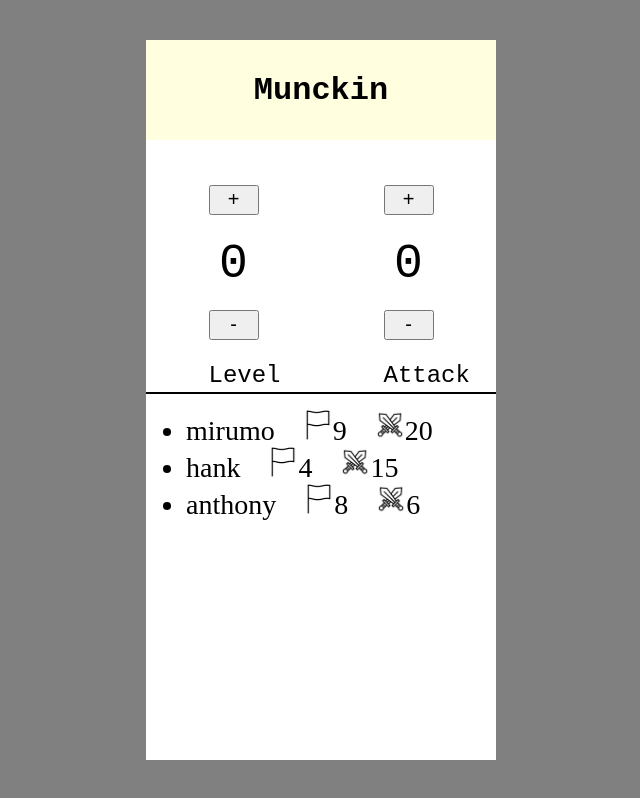
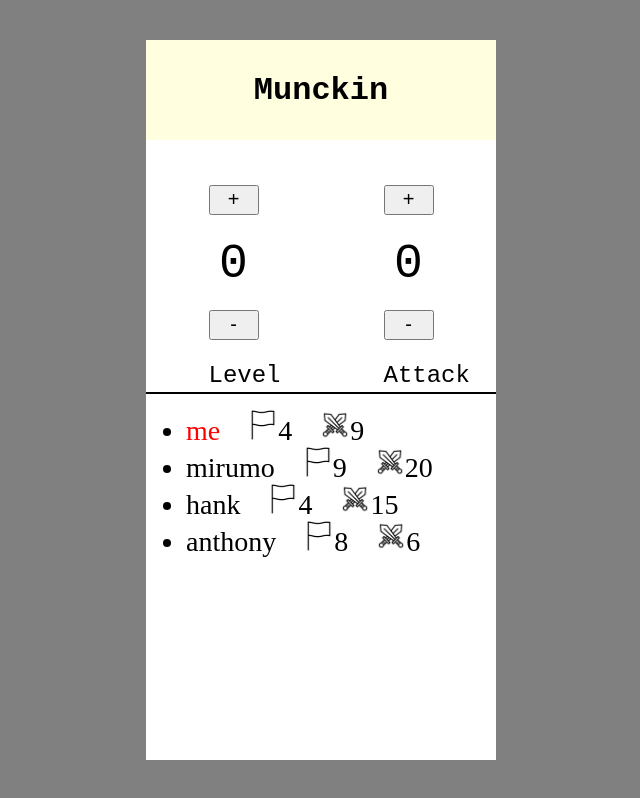
Before and after one commit to mirumodapon/border-game-tool_munchkin, a React (Create React App) app in the folder munchkin/: page /room in a window 1280 px wide. Shown: the whole page, without its empty margins (319-959 px from the left). Built offline with nearby package versions, Linux system fonts and the light colour scheme.

Commit message:
add self information in to room page

```diff
--- a/munchkin/src/component/Connect.jsx
+++ b/munchkin/src/component/Connect.jsx
@@ -11,7 +11,9 @@
                 <div id="connect">
                     <Switch>
                         <Route path="/" exact component={Start} />
-                        <Route path="/room" component={Room} />
+                        <Route path="/room">
+                            <Room attack="9" level="4" name="me"></Room>
+                        </Route>
                     </Switch>
                 </div>
             </Router>
--- a/munchkin/src/component/Room.jsx
+++ b/munchkin/src/component/Room.jsx
@@ -21,8 +21,18 @@
                     <span>{item.attack}</span>
                 </li>
         );
+        const self = (
+            <li className="listItem">
+                <span>{this.props.name}&emsp;</span>
+                <img src={goal} className="icon" alt="goal levelIcon" />
+                <span>{this.props.level}&emsp;</span>
+                <img src={attackIcon} className="icon" alt="attackIcon sword" />
+                <span>{this.props.attack}</span>
+            </li>
+        );
         return (
             <ul>
+                {self}
                 {temp}
             </ul>
         );
--- a/munchkin/src/css/room.scss
+++ b/munchkin/src/css/room.scss
@@ -3,4 +3,7 @@
     .icon {
         width:30px;
     }
+    &:first-child > span:first-child {
+        color: red;
+    }
 }
```
